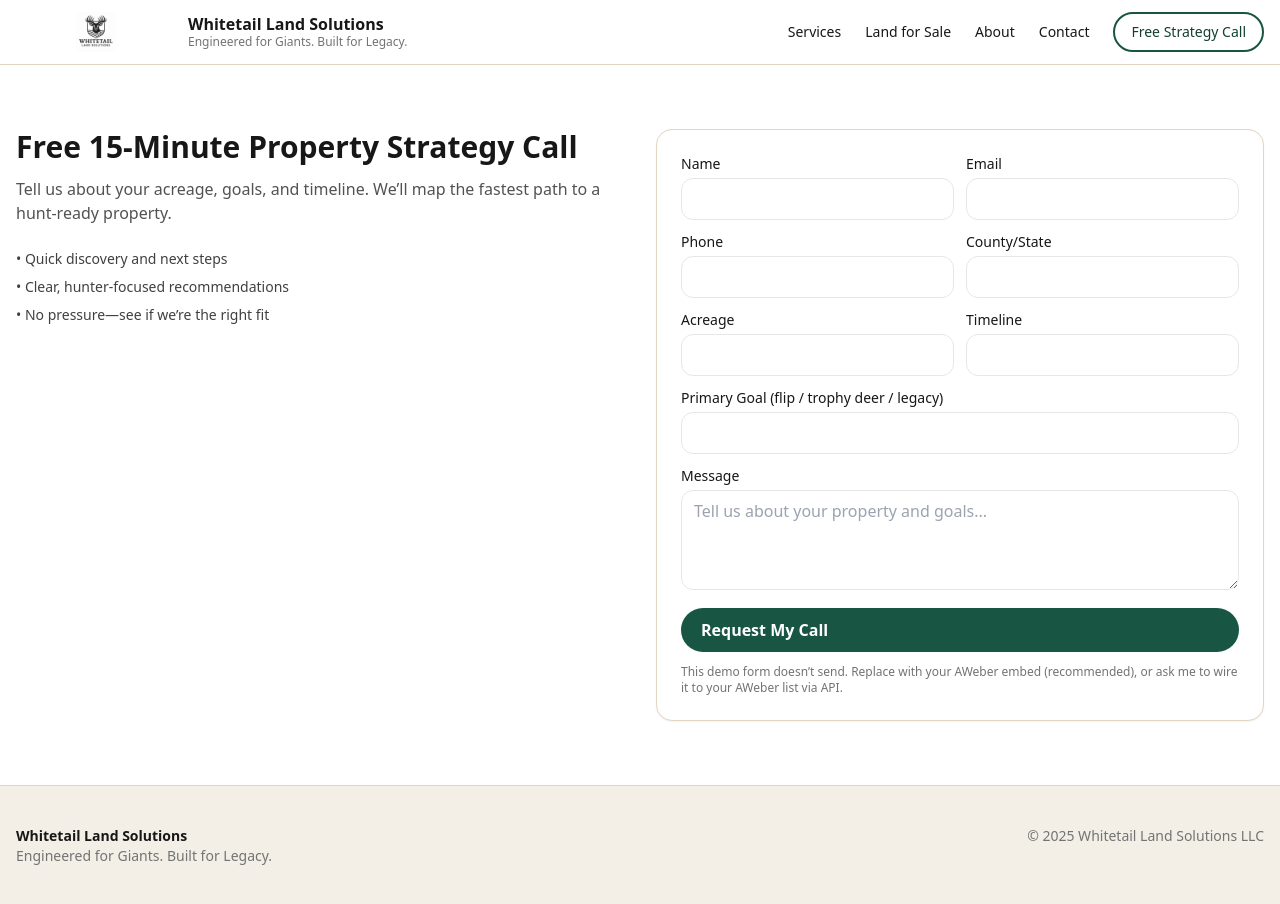
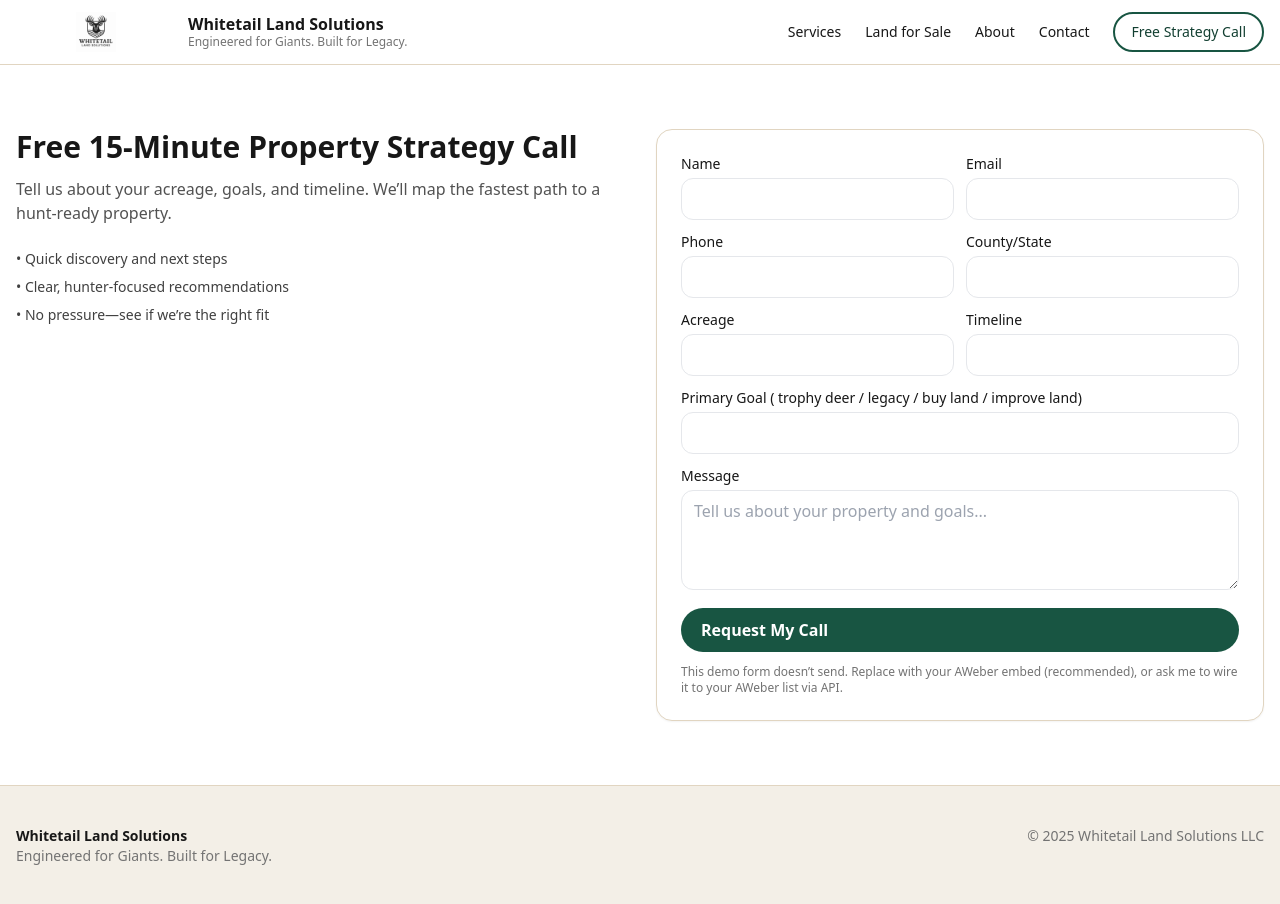
Before and after one commit to dlbarrett73/wls-site, a Next.js app: page /contact in a window 1280 px wide. Built offline with nearby package versions, Linux system fonts and the light colour scheme.

Commit message:
Update page.tsx

```diff
--- a/app/contact/page.tsx
+++ b/app/contact/page.tsx
@@ -32,7 +32,7 @@ export default function Contact() {
             <Field label="Acreage" name="acreage" value={state.acreage} onChange={onChange} />
             <Field label="Timeline" name="timeline" value={state.timeline} onChange={onChange} />
           </div>
-          <Field label="Primary Goal (flip / trophy deer / legacy)" name="goal" value={state.goal} onChange={onChange} />
+          <Field label="Primary Goal ( trophy deer / legacy / buy land / improve land)" name="goal" value={state.goal} onChange={onChange} />
           <div>
             <label className="block text-sm font-medium">Message</label>
             <textarea name="message" value={state.message} onChange={onChange} className="mt-1 w-full rounded-xl border px-3 py-2 focus:outline-none focus:ring-2 focus:ring-neutral-900 min-h-[100px]" placeholder="Tell us about your property and goals..." />
```
